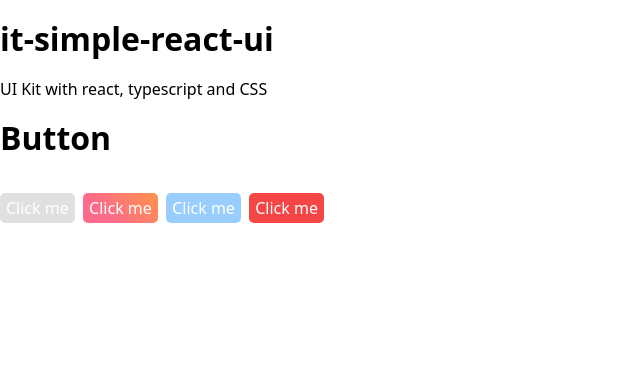
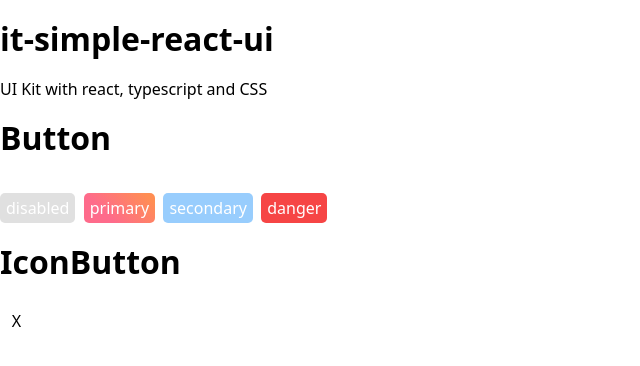
Before and after one commit to dariopalminio/oaky-ui-kit, a React (Vite) app: page / in a window 1280 px wide. Shown: the top 366 px of the page, without its empty margins (0-640 px from the left). Built offline with nearby package versions, Linux system fonts and the light colour scheme.

Commit message:
feat (IconButton): add component

```diff
--- a/src/App.tsx
+++ b/src/App.tsx
@@ -1,6 +1,6 @@
 import { ThemeProvider } from "styled-components"
-import Demo from './app/ui/demo';
-import Themes from "./app/ui/style/theme/themes";
+import Demo from './app/demo';
+import Themes from "./app/ui-kit/style/theme/themes";
 
 function App() {
 
--- a/src/app/ui/demo/index.tsx
+++ b/src/app/demo/index.tsx
@@ -1,6 +1,7 @@
 
-import ButtonDemo from '../button/demo';
-import '../style/normalize.css'
+import ButtonDemo from '../ui-kit/button/demo';
+import IconButtonDemo from '../ui-kit/icon-button/demo';
+import '../ui-kit/style/normalize.css'
 import './demo.css'
 
 function Demo() {
@@ -14,6 +15,7 @@ function Demo() {
 
             <ButtonDemo />
 
+            <IconButtonDemo />
         </div>
 
     )
--- a/src/app/ui/button/demo.tsx
+++ b/src/app/ui-kit/button/demo.tsx
@@ -1,5 +1,5 @@
 
-import { Button } from './button';
+import { Button } from './button'
 
 function ButtonDemo() {
 
@@ -13,19 +13,19 @@ function ButtonDemo() {
             <h1>Button</h1>
 
             <Button type="button" onClick={handleClickOpen} style={{ marginTop: "15px" }} styleType={"disabled"}>
-                Click me
+            disabled
             </Button>
             &nbsp;&nbsp;
             <Button type="button" onClick={handleClickOpen} style={{ marginTop: "15px" }} styleType={"primary"}>
-                Click me
+            primary
             </Button>
             &nbsp;&nbsp;
             <Button type="button" onClick={handleClickOpen} style={{ marginTop: "15px" }} styleType={"secondary"}>
-                Click me
+            secondary
             </Button>
             &nbsp;&nbsp;
             <Button type="button" onClick={handleClickOpen} style={{ marginTop: "15px" }} styleType={"danger"}>
-                Click me
+            danger
             </Button>
 
         </div>
--- /dev/null
+++ b/src/app/ui-kit/icon-button/demo.tsx
@@ -0,0 +1,26 @@
+import IconButton from "./icon-button";
+
+
+
+function IconButtonDemo() {
+
+    const handleClick = () => {
+        alert("OK!");
+    };
+
+    return (
+
+        <div>
+            <h1>IconButton</h1>
+
+            <IconButton
+            onClick={() => handleClick()}>
+            X
+          </IconButton>
+
+        </div>
+
+    )
+}
+
+export default IconButtonDemo
--- /dev/null
+++ b/src/app/ui-kit/icon-button/icon-button.tsx
@@ -0,0 +1,49 @@
+import React from "react";
+import styled from "styled-components";
+
+const CircularIconButton = styled.button`
+    background-color: transparent;
+    border: none;
+    border-radius: 50%;
+    color: black;
+    width: 34px;
+    height: 34px;
+    padding-top: 4px;
+    padding-left: 5px;
+    font-size: 16px;
+    cursor: pointer;
+    &:hover {
+        background-color: #BFE0FC;
+        -webkit-transition: all 1s ease;
+        -moz-transition: all 1s ease;
+        -o-transition: all 1s ease;
+        -ms-transition: all 1s ease;
+        transition: all 1s ease;
+    }
+`;
+
+interface Props {
+    children: React.ReactNode;
+    onClick: (event: React.MouseEvent<HTMLElement>) => void;
+    hide?: boolean;
+    style?: any;
+}
+
+/**
+ * Customized IconButton
+ * Stateless components and controlled component
+ */
+const IconButton: React.FC<Props> = ({ children, onClick, hide, style }) => {
+
+    return (<CircularIconButton
+                    onClick={(e)=>onClick(e)}
+                    {...(style &&
+                        (style= {style})
+                      )}
+                >
+                    {children}
+                </CircularIconButton>
+    );
+};
+
+export default IconButton;
--- a/src/index.ts
+++ b/src/index.ts
@@ -1 +1 @@
-export * from './app/ui/button'
+export * from './app/ui-kit/button'
```
Also changed, not shown: src/app/demo/demo.css (renamed from src/app/ui/demo/demo.css), src/app/ui-kit/button/button.tsx (renamed from src/app/ui/button/button.tsx), src/app/ui-kit/button/index.tsx (renamed from src/app/ui/button/index.tsx), src/app/ui-kit/style/normalize.css (renamed from src/app/ui/style/normalize.css), src/app/ui-kit/style/theme/themes.tsx (renamed from src/app/ui/style/theme/themes.tsx).
